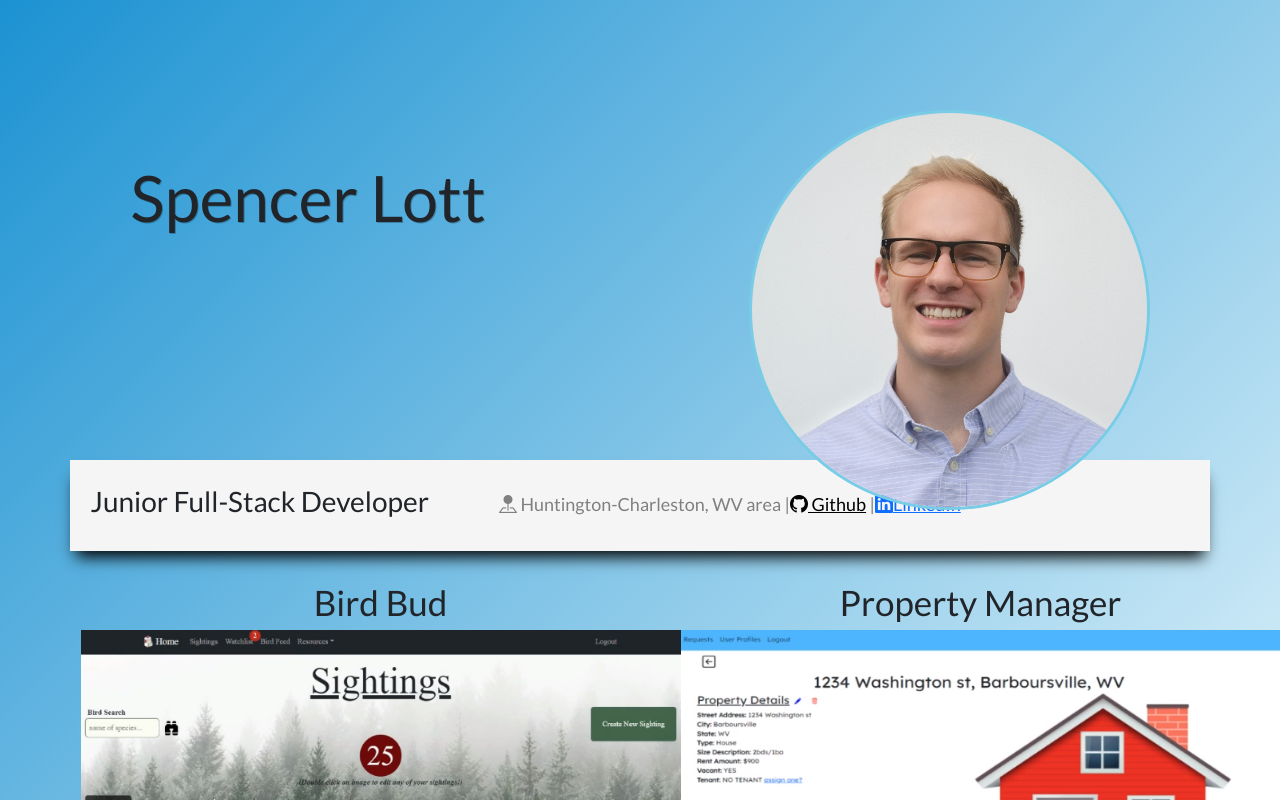
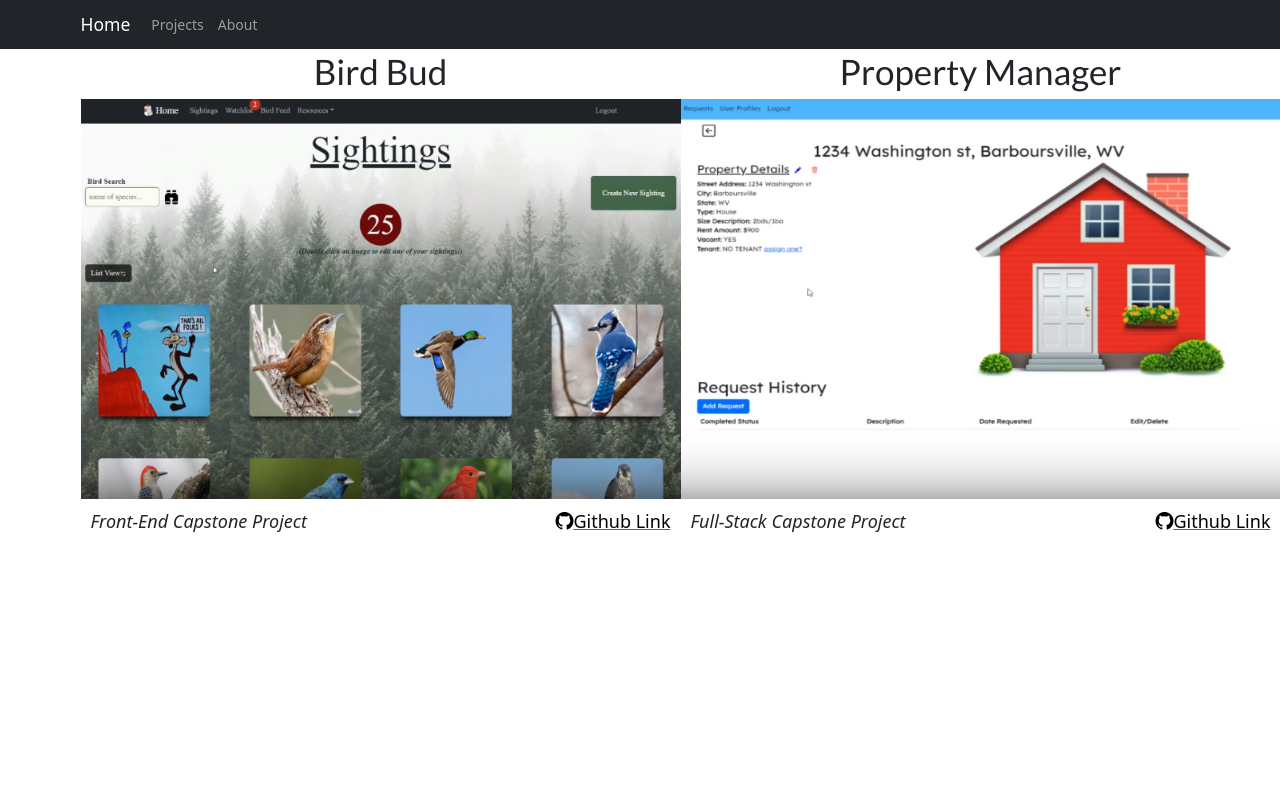
Before and after one commit to spencer-lott/Portfolio-Website, a React (Create React App) app: page /projects in a window 1280 px wide. Shown: the top 800 px of the page. Built offline with nearby package versions, Linux system fonts and the light colour scheme.

Commit message:
made nav and other links

```diff
--- a/package.json
+++ b/package.json
@@ -9,6 +9,7 @@
     "bootstrap": "^5.3.2",
     "bootstrap-icons": "^1.11.1",
     "react": "^18.2.0",
+    "react-bootstrap": "^2.9.0",
     "react-dom": "^18.2.0",
     "react-router-dom": "^6.16.0",
     "react-scripts": "5.0.1",
--- a/src/App.css
+++ b/src/App.css
@@ -1,13 +1,4 @@
-.sidebar-container {
-  display: flex; /* Use flex to create a column layout */
-  height: 100vh; /* Set the parent container height to 100% of the viewport height */
-}
 
-.custom-sidebar {
-  flex: 0 0 auto; /* Make the sidebar not grow or shrink */
-  height: 100%; /* Set the Sidebar height to 100% of its parent's height */
-  overflow-y: auto; /* Add scrollbars when content overflows */
-}
 
 :root{
   --primary: #1c92d2;
@@ -15,8 +6,8 @@
 }
 
 .main{
-  /* height: 100vh;
-  width: 100vw; */
+  height: 100vh;
+  width: 100vw;
   margin: 0;
   padding-top: 80px;
   background: linear-gradient(135deg, var(--primary), var(--secondary));
--- a/src/App.js
+++ b/src/App.js
@@ -1,73 +1,20 @@
 import React from 'react'
-import { useState } from 'react'
+import { Route, Routes } from "react-router-dom"
 import './App.css'
-import { useRef } from "react"
-import {Container, Row} from "reactstrap"
+import { BootstrapNav } from './components/nav/Navbar'
+import { ApplicationViews } from './views/ApplicationViews'
 
 function App() {
 
-  const aboutRef = useRef(null)
-  const projectsRef = useRef(null)
-
-  const scrollToAbout = () => aboutRef.current.scrollIntoView({ behavior: "smooth" });
-  const scrollToProjects = (e) => {
-    e.preventDefault();
-    projectsRef.current.scrollIntoView({ behavior: "smooth" })
-  }
-
   return (
-    <div className="App">
-
-      <div className='ui attached pushable' >
-            <div className="main">
-                  <div className='home'>
-                  <Container>
-                      <Row>
-                          <div className="home-top">
-                          <h1 className="name-header">Spencer Lott</h1>
-                              <div className="img-container">
-                                  <img className="profile-img" src="/images/Spencer-Lott-Headshot-Copy-SQ.jpeg" alt="no image"/>
-                              </div>
-                          </div>
-                      </Row>
-                      <Row>
-                          <div className="info-bar">
-                              <div className="info-bar-details">
-                                  <h2>Junior Full-Stack Developer</h2>
-                                  <div>
-                                      <h3 className="h3-details"><i className="bi bi-pin-map-fill"></i> Huntington-Charleston, WV area |
-                                          <a href="https://github.com/spencer-lott" style={{color: "#000"}}><i className="bi bi-github"></i> Github</a> |
-                                          <a href="https://www.linkedin.com/in/spencer-k-lott/"><i className="bi bi-linkedin"></i>LinkedIn</a>
-                                      </h3>
-                                  </div>
-                              </div>
-                          </div>
-                      </Row>
-                      <Row>
-                          <section className="projects-container" ref={projectsRef}>
-                              <div className="prj-img-container">
-                                  <h1 className="prj-header">Bird Bud</h1>
-                                  <a href=""><img className="thumbnail" src="/images/BirdBud-Thumbnail.png" alt=""/></a>
-                                  <footer className="prj-footer">
-                                      <p><i>Front-End Capstone Project</i></p>
-                                  <a href="https://github.com/spencer-lott/bird-capstone"><p className="ghub-ptag"><i className="bi bi-github"></i>Github Link</p></a>
-                                  </footer>
-                              </div>
-                              <div className="prj-img-container">
-                                  <h1 className="prj-header">Property Manager</h1>
-                                  <a href="https://www.loom.com/share/0c9bc0b8eae34a289396a8812156d659"><img className="thumbnail" src="/images/PropertyManager-Thumbnail.png" alt=""/></a>
-                                  <footer className="prj-footer">
-                                      <p><i>Full-Stack Capstone Project</i></p>
-                                  <a href="https://github.com/spencer-lott/property-capstone"><p className="ghub-ptag"><i className="bi bi-github"></i>Github Link</p></a>
-                                  </footer>
-                              </div>
-                          </section>
-                      </Row>
-                  </Container>
-                </div>
-            </div>
-        </div>
-      </div>
+        <Routes>
+            <Route path="*" element={
+                <>
+                    <BootstrapNav />
+                    <ApplicationViews />
+                </>
+            } />
+            </Routes>
   )
 }
 
--- /dev/null
+++ b/src/components/home/Home.js
@@ -0,0 +1,58 @@
+import { Container, Row } from "reactstrap"
+
+export const Home = () => {
+
+return (
+    <div className="main">
+        <div className='home'>
+            <Container>
+                <Row>
+                    <div className="home-top">
+                    <h1 className="name-header">Spencer Lott</h1>
+                        <div className="img-container">
+                            <img className="profile-img" src="/images/Spencer-Lott-Headshot-Copy-SQ.jpeg" alt="no image"/>
+                        </div>
+                    </div>
+                </Row>
+                <Row>
+                    <div className="info-bar">
+                        <div className="info-bar-details">
+                            <h2>Junior Full-Stack Developer</h2>
+                            <div>
+                                <h3 className="h3-details"><i className="bi bi-pin-map-fill"></i> Huntington-Charleston, WV area |
+                                    <a href="https://github.com/spencer-lott" style={{color: "#000"}}><i className="bi bi-github"></i> Github</a> |
+                                    <a href="https://www.linkedin.com/in/spencer-k-lott/"><i className="bi bi-linkedin"></i>LinkedIn</a>
+                                </h3>
+                            </div>
+                        </div>
+                    </div>
+                </Row>
+                {/* <Row>
+                    <section className="projects-container" >
+                        <div className="prj-img-container">
+                            <h1 className="prj-header">Bird Bud</h1>
+                            <a href=""><img className="thumbnail" src="/images/BirdBud-Thumbnail.png" alt=""/></a>
+                            <footer className="prj-footer">
+                                <p><i>Front-End Capstone Project</i></p>
+                            <a href="https://github.com/spencer-lott/bird-capstone"><p className="ghub-ptag"><i className="bi bi-github"></i>Github Link</p></a>
+                            </footer>
+                        </div>
+                        <div className="prj-img-container">
+                            <h1 className="prj-header">Property Manager</h1>
+                            <a href="https://www.loom.com/share/0c9bc0b8eae34a289396a8812156d659"><img className="thumbnail" src="/images/PropertyManager-Thumbnail.png" alt=""/></a>
+                            <footer className="prj-footer">
+                                <p><i>Full-Stack Capstone Project</i></p>
+                            <a href="https://github.com/spencer-lott/property-capstone"><p className="ghub-ptag"><i className="bi bi-github"></i>Github Link</p></a>
+                            </footer>
+                        </div>
+                    </section>
+                </Row> */}
+                <Row>
+                    ADD CONTACT INFO HERE AS A FOOTER
+                </Row>
+            </Container>
+        </div>
+    </div>
+
+    )
+}
--- /dev/null
+++ b/src/components/nav/Navbar.js
@@ -0,0 +1,32 @@
+import Container from 'react-bootstrap/Container';
+import Nav from 'react-bootstrap/Nav';
+import Navbar from 'react-bootstrap/Navbar';
+import NavDropdown from 'react-bootstrap/NavDropdown';
+
+export const BootstrapNav = () => {
+  return (
+    <Navbar className="navbar" collapseOnSelect expand="lg" bg="dark" variant="dark" style={{position: "fixed", top: "0", left: "0", width: "100%", zIndex: "10000"}}>
+      <Container>
+        <Navbar.Brand href="/">Home</Navbar.Brand>
+        <Navbar.Toggle aria-controls="basic-navbar-nav" />
+        <Navbar.Collapse id="basic-navbar-nav">
+          <Nav className="me-auto">
+            <Nav.Link href="/projects">Projects</Nav.Link>
+            <Nav.Link href="/about">About</Nav.Link>
+            {/* <NavDropdown title="Dropdown" id="basic-nav-dropdown">
+              <NavDropdown.Item href="#action/3.1">Action</NavDropdown.Item>
+              <NavDropdown.Item href="#action/3.2">
+                Another action
+              </NavDropdown.Item>
+              <NavDropdown.Item href="#action/3.3">Something</NavDropdown.Item>
+              <NavDropdown.Divider />
+              <NavDropdown.Item href="#action/3.4">
+                Separated link
+              </NavDropdown.Item>
+            </NavDropdown> */}
+          </Nav>
+        </Navbar.Collapse>
+      </Container>
+    </Navbar>
+  );
+}
--- /dev/null
+++ b/src/components/projects/Projects.js
@@ -0,0 +1,29 @@
+import { Container } from "reactstrap"
+
+export const Projects = () => {
+    return (
+
+        <Container>
+    <section className="projects-container" >
+        <div className="prj-img-container">
+            <h1 className="prj-header">Bird Bud</h1>
+            <a href=""><img className="thumbnail" src="/images/BirdBud-Thumbnail.png" alt=""/></a>
+            <footer className="prj-footer">
+                <p><i>Front-End Capstone Project</i></p>
+            <a href="https://github.com/spencer-lott/bird-capstone"><p className="ghub-ptag"><i className="bi bi-github"></i>Github Link</p></a>
+            </footer>
+        </div>
+        <div className="prj-img-container">
+            <h1 className="prj-header">Property Manager</h1>
+            <a href="https://www.loom.com/share/0c9bc0b8eae34a289396a8812156d659"><img className="thumbnail" src="/images/PropertyManager-Thumbnail.png" alt=""/></a>
+            <footer className="prj-footer">
+                <p><i>Full-Stack Capstone Project</i></p>
+            <a href="https://github.com/spencer-lott/property-capstone"><p className="ghub-ptag"><i className="bi bi-github"></i>Github Link</p></a>
+            </footer>
+        </div>
+    </section>
+</Container>
+
+)
+
+}
--- a/src/index.js
+++ b/src/index.js
@@ -9,12 +9,13 @@ import 'bootstrap/dist/css/bootstrap.min.css';
 import 'bootstrap/dist/js/bootstrap.bundle.min';
 import 'bootstrap-icons/font/bootstrap-icons.css';
 
+import { BrowserRouter } from 'react-router-dom';
 
 const root = ReactDOM.createRoot(document.getElementById('root'));
 root.render(
-  <React.StrictMode>
+  <BrowserRouter>
     <App />
-  </React.StrictMode>
+  </BrowserRouter>,
 );
 
 // If you want to start measuring performance in your app, pass a function
--- /dev/null
+++ b/src/views/ApplicationViews.js
@@ -0,0 +1,24 @@
+import { Outlet, Route, Routes } from "react-router-dom"
+import { Home } from "../components/home/Home"
+import { Projects } from "../components/projects/Projects"
+
+export const ApplicationViews = () => {
+    return(
+        <>
+        <Routes>
+
+            <Route path="/" element={
+
+                <>
+
+                    <Outlet />
+                </>
+            }>
+                <Route path="/" element={ <Home /> } />
+                <Route path="/projects" element={ <Projects />} />
+            </Route>
+        </Routes>
+    </>
+    )
+
+}
```
Also changed, not shown: 1 other file (tests, documents, lock files or other folders).
